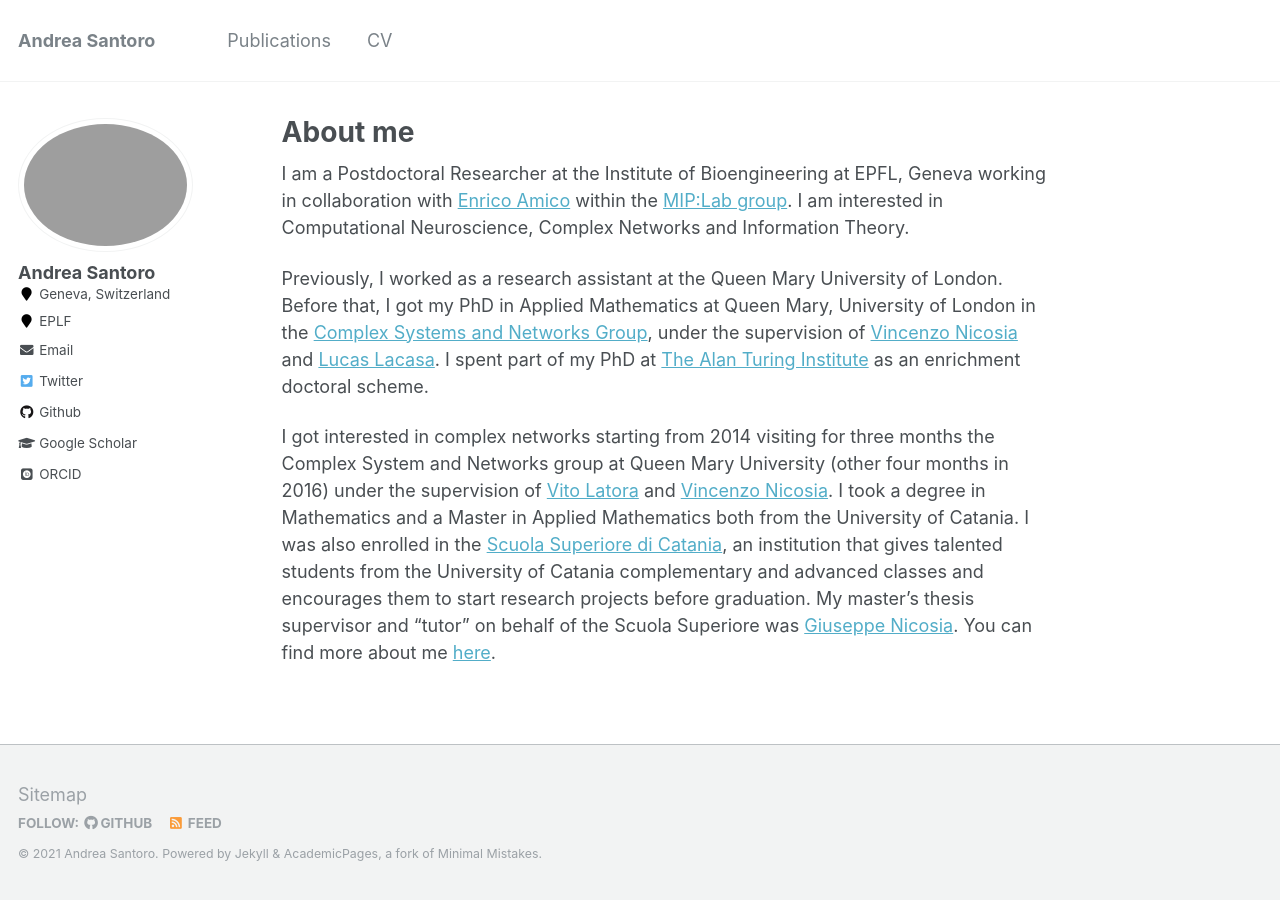
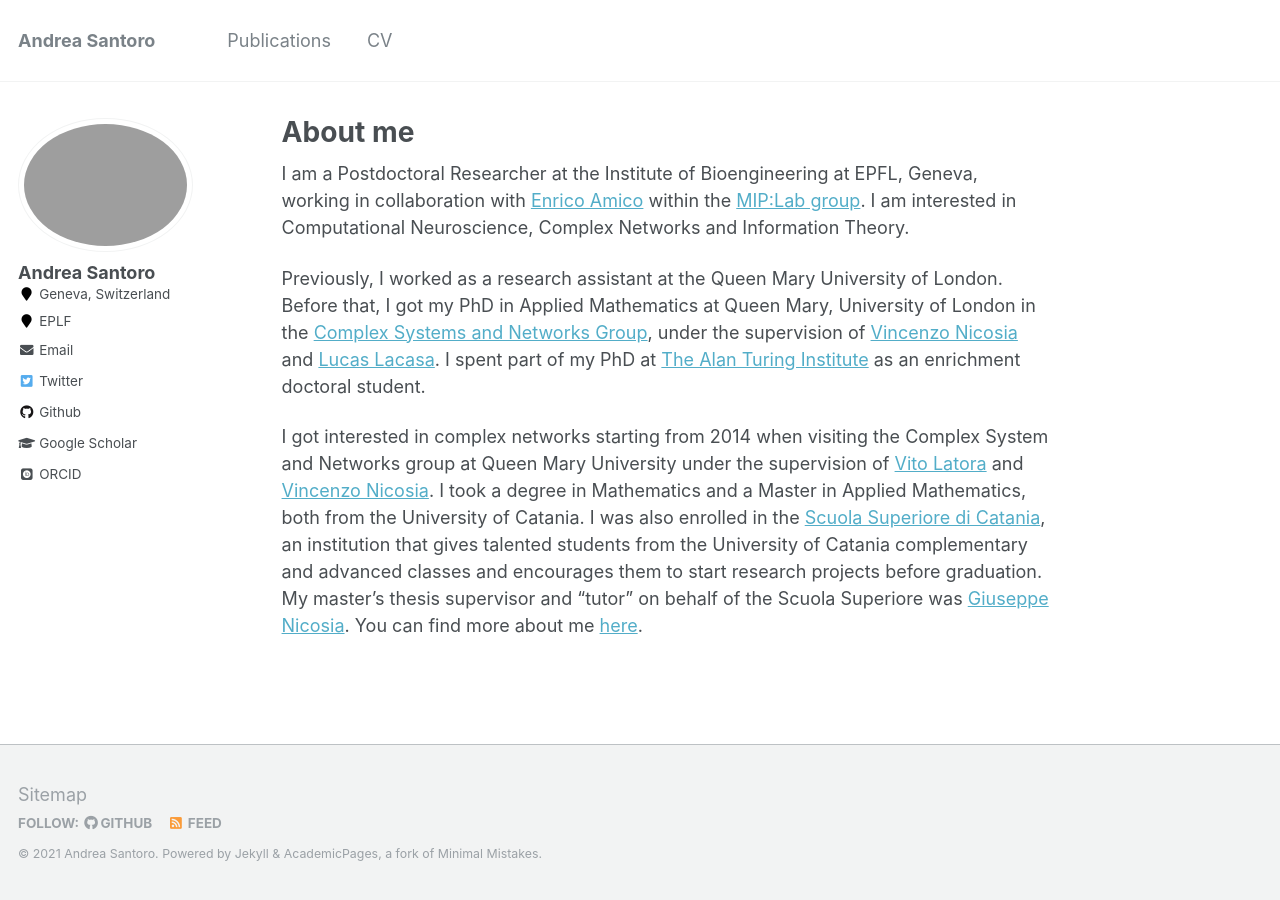
Before and after one commit to andresantoro/andresantoro.github.io, a Jekyll site: the page built from _pages/about.md, in a window 1280 px wide. Built offline with Jekyll 4.4.1, drawn with Linux system fonts in a browser that asks for light colours; some web fonts are replaced.

Commit message:
Update about.md

```diff
--- a/_pages/about.md
+++ b/_pages/about.md
@@ -8,11 +8,11 @@ redirect_from:
   - /about.html
 ---
 
-I am a Postdoctoral Researcher at the Institute of Bioengineering at EPFL, Geneva working in collaboration with [Enrico Amico](https://miplab.epfl.ch/index.php/people/eamico#anchor_motivation) within the [MIP:Lab group](https://miplab.epfl.ch/).  I am interested in Computational Neuroscience, Complex Networks and Information Theory.
+I am a Postdoctoral Researcher at the Institute of Bioengineering at EPFL, Geneva, working in collaboration with [Enrico Amico](https://miplab.epfl.ch/index.php/people/eamico#anchor_motivation) within the [MIP:Lab group](https://miplab.epfl.ch/).  I am interested in Computational Neuroscience, Complex Networks and Information Theory.
 
-Previously, I worked as a research assistant at the Queen Mary University of London. Before that, I got my PhD in Applied Mathematics at Queen Mary, University of London in the [Complex Systems and Networks Group](https://www.qmul.ac.uk/maths/research/complex-systems-and-networks-group/), under the supervision of [Vincenzo Nicosia](https://www.qmul.ac.uk/maths/profiles/~vnicosia/) and [Lucas Lacasa](https://sites.google.com/view/lucaslacasa/).  I spent part of my PhD at [The Alan Turing Institute](https://www.turing.ac.uk/) as an enrichment doctoral scheme.
+Previously, I worked as a research assistant at the Queen Mary University of London. Before that, I got my PhD in Applied Mathematics at Queen Mary, University of London in the [Complex Systems and Networks Group](https://www.qmul.ac.uk/maths/research/complex-systems-and-networks-group/), under the supervision of [Vincenzo Nicosia](https://www.qmul.ac.uk/maths/profiles/~vnicosia/) and [Lucas Lacasa](https://sites.google.com/view/lucaslacasa/).  I spent part of my PhD at [The Alan Turing Institute](https://www.turing.ac.uk/) as an enrichment doctoral student.
 
-I got interested in complex networks starting from 2014 visiting for three months the Complex System and Networks group at Queen Mary University (other four months in 2016) under the supervision of [Vito Latora](http://www.maths.qmul.ac.uk/~latora/) and [Vincenzo Nicosia](https://www.qmul.ac.uk/maths/profiles/~vnicosia/). I took a degree in Mathematics and a Master in Applied Mathematics both from the University of Catania. I was also enrolled in the [Scuola Superiore di Catania](https://ssc.unict.it/en), an institution that gives talented students from the University of Catania complementary and advanced classes and encourages them to start research projects before graduation.
+I got interested in complex networks starting from 2014 when visiting the Complex System and Networks group at Queen Mary University under the supervision of [Vito Latora](http://www.maths.qmul.ac.uk/~latora/) and [Vincenzo Nicosia](https://www.qmul.ac.uk/maths/profiles/~vnicosia/). I took a degree in Mathematics and a Master in Applied Mathematics, both from the University of Catania. I was also enrolled in the [Scuola Superiore di Catania](https://ssc.unict.it/en), an institution that gives talented students from the University of Catania complementary and advanced classes and encourages them to start research projects before graduation.
 My master's thesis supervisor and "tutor" on behalf of the Scuola Superiore was [Giuseppe Nicosia](https://scholar.google.co.uk/citations?user=5FilzyUAAAAJ&hl=en). You can find more about me [here](cv).
 
 <!--
```
